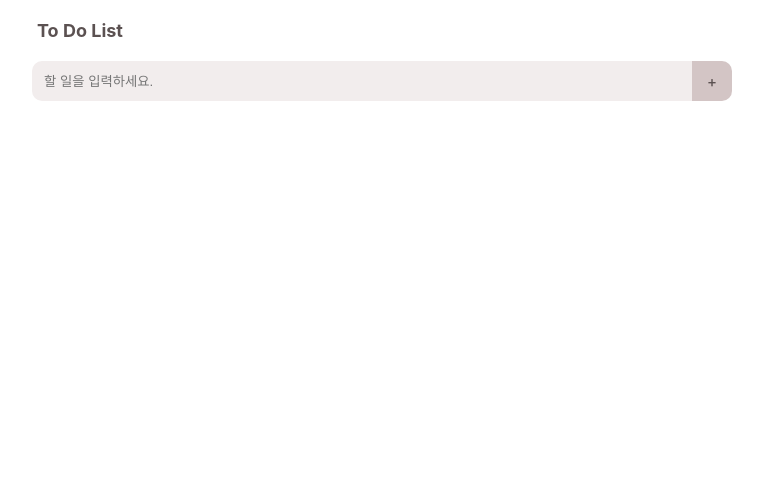
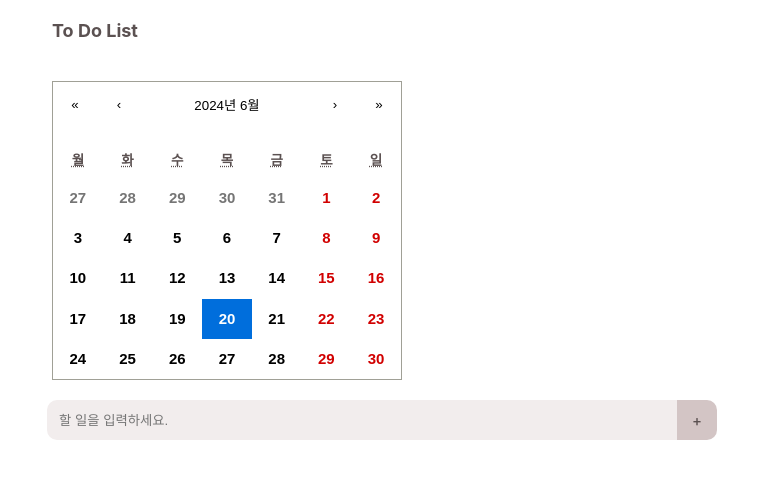
Before and after one commit to Jungdoosik/todoList, a React (Create React App) app: page / in a window 1280 px wide. Shown: the top 478 px of the page, without its empty margins (258-1021 px from the left). Built offline with nearby package versions, Linux system fonts and the light colour scheme.

Commit message:
react-calendar 적용(날짜별 todoList

```diff
--- a/package.json
+++ b/package.json
@@ -6,7 +6,9 @@
     "@testing-library/jest-dom": "^5.17.0",
     "@testing-library/react": "^13.4.0",
     "@testing-library/user-event": "^13.5.0",
+    "moment": "^2.30.1",
     "react": "^18.3.1",
+    "react-calendar": "^5.0.0",
     "react-datepicker": "^7.1.0",
     "react-dom": "^18.3.1",
     "react-scripts": "5.0.1",
--- a/src/App.css
+++ b/src/App.css
@@ -20,7 +20,6 @@
 }
 
 .todoTop {
-	position: fixed;
 	width: calc(100% - 30px);
 	height: 104px;
 	max-width: 700px;
@@ -115,3 +114,12 @@
 	justify-content: center;
 	color: #aaa;
 }
+
+.todoCalendar {
+	width: 100%;
+	padding: 20px 5px;
+	box-sizing: border-box;
+	font-weight: 700;
+	font-size: 18px;
+	text-align: left;
+}
--- a/src/App.js
+++ b/src/App.js
@@ -1,9 +1,13 @@
 import React, { useEffect, useRef, useState } from 'react';
+import Calendar from 'react-calendar';
+import 'react-calendar/dist/Calendar.css'
+import moment from 'moment'
 import './App.css'
 
 export function App() {
   const [todoList, setTodoList] = useState([]);
   const [sequance, setSequance] = useState(null);
+  const [chooseDate, setChooseDate] = useState();
   const refTodoItem = useRef();
 
   useEffect(() => { //로컬 스토리지에 미리 sequance, todoList 삽입
@@ -19,9 +23,9 @@ export function App() {
     };
 
     let todo = JSON.parse(window.localStorage.getItem("todoList") ?? handleSetInit());
-
     setTodoList(todo);
     setSequance(Number(sequance));
+    setChooseDate(new Date())
   }, []);
 
   const handleTodoAdd = (item) => {
@@ -31,9 +35,8 @@ export function App() {
     if (item === '') {
       return;
     }
-
     let todo = [...todoList];
-    todo.push({ tf: false, id: sequance + 1, text: item });
+    todo.push({ chooseDate: moment(chooseDate).format('YYYYMMDD'), tf: false, id: sequance + 1, text: item });
 
     window.localStorage.setItem("todoList", JSON.stringify(todo));
     window.localStorage.setItem("sequance", String(sequance + 1));
@@ -59,12 +62,27 @@ export function App() {
     setTodoList(todo);
 
   };
+
+  const handleChooseDate = (val) => {
+    let date = moment(val).format('YYYYMMDD');
+    console.log(date)
+    setChooseDate(date);
+
+  }
   return (
     <div className='mainLayout'>
       <div className='todoLayout'>
         <div className='todoTop'>
           <div className='todoTitle'>
             To Do List
+          </div>
+          <div className='todoCalendar'>
+            <Calendar
+              locale='ko'
+              formatDay={(locale, date) => moment(date).format('D')}
+              onChange={(value) => handleChooseDate(value)}
+              value={chooseDate}
+            />
           </div>
           <div className='todoAdd'>
             <input
@@ -75,9 +93,10 @@ export function App() {
               +
             </div>
           </div>
-        </div>
           {
-          todoList.map((item, i) =>
+            todoList.map((item, i) => {
+              if (item.chooseDate === moment(chooseDate).format('YYYYMMDD')) {
+                return (
                   <div className='todoItem' key={i}>
                     <div className='todoCheckBox' onClick={() => handleTodoCheck(item.tf, i)}>
                       <div className='checkIcon'>
@@ -91,6 +110,10 @@ export function App() {
                   </div>
                 )
               }
+            }
+            )
+          }
+        </div>
       </div>
     </div>
   );
```
Also changed, not shown: 1 other file (tests, documents, lock files or other folders). Lines whose indentation alone changed are shown as unchanged.
